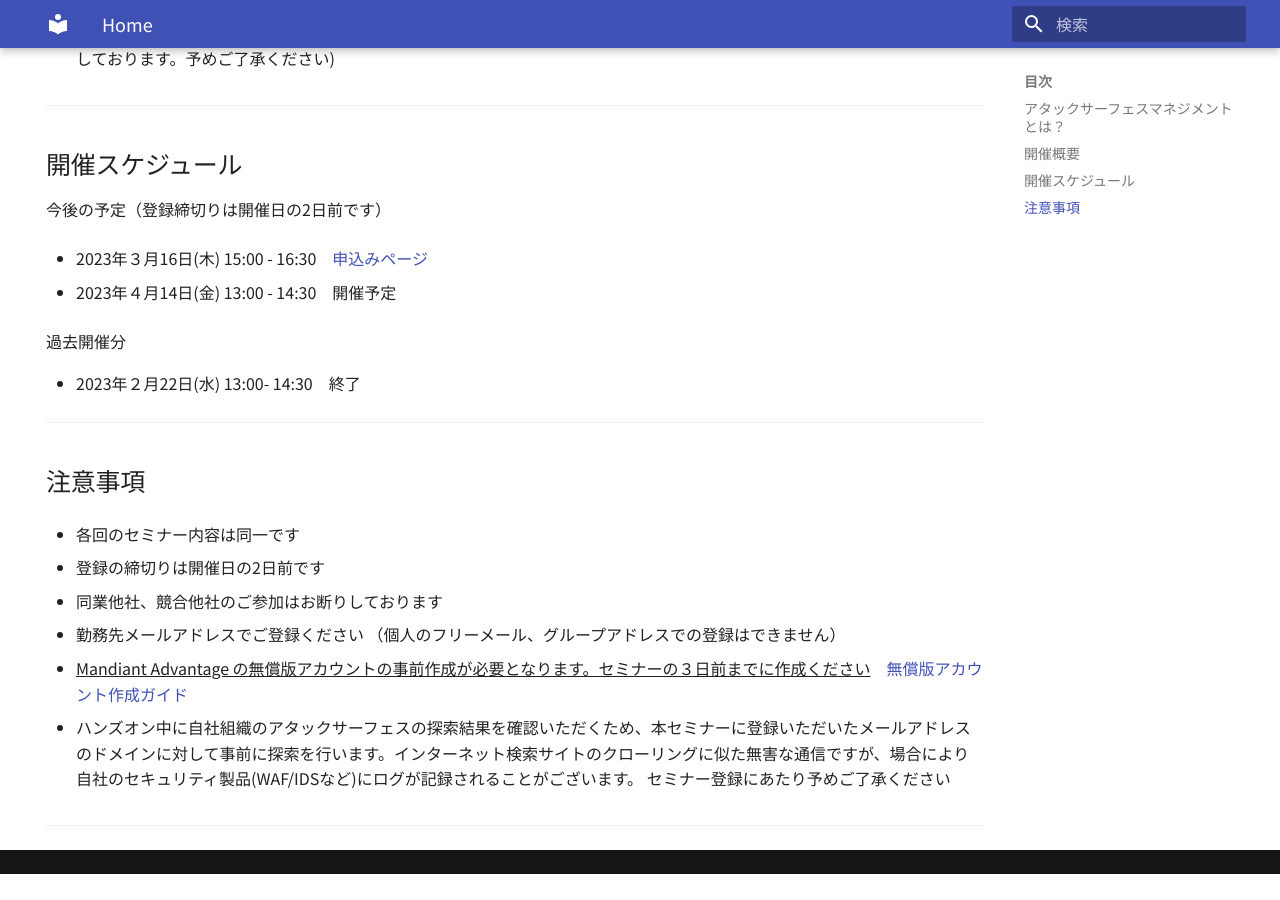
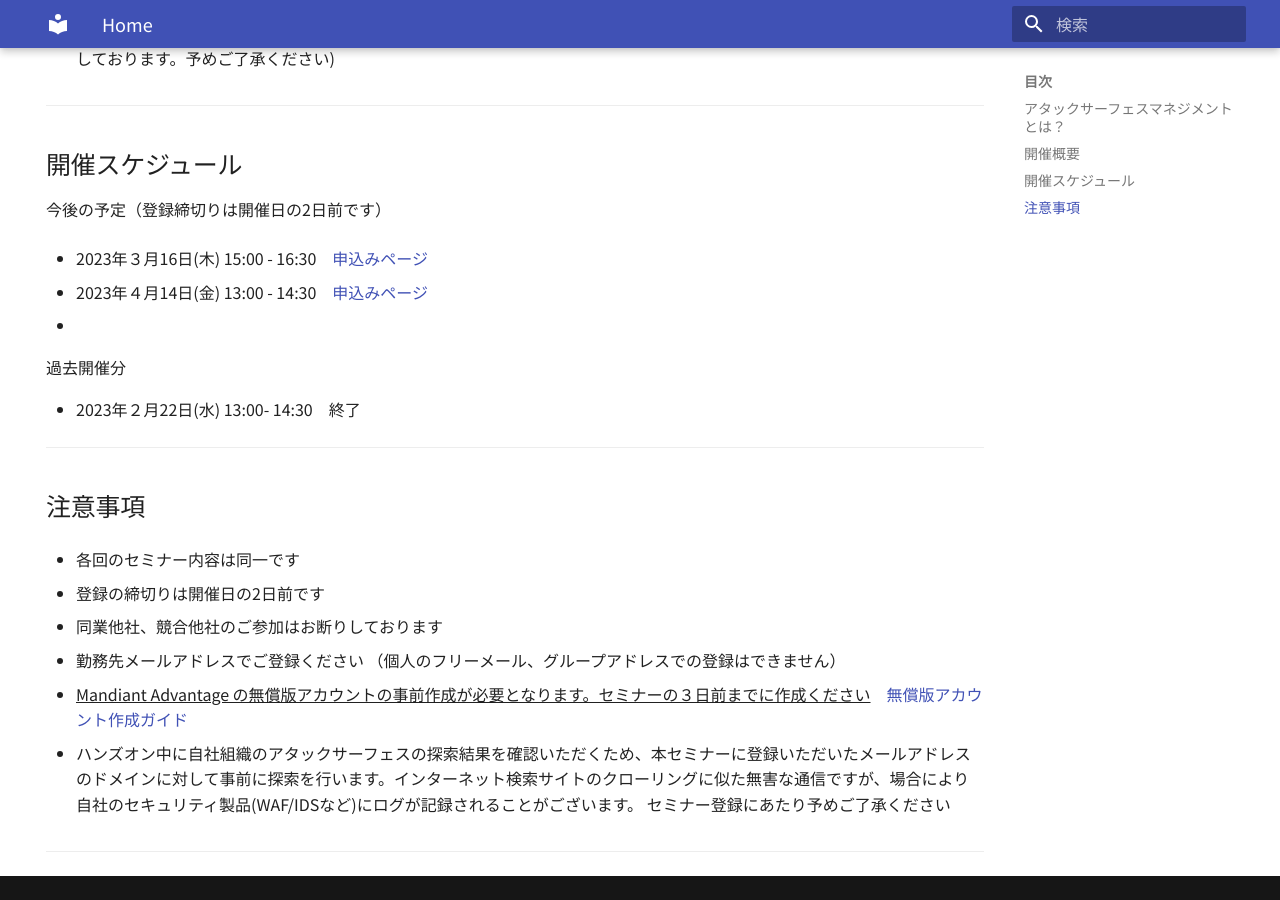
Before and after one commit to skiritan/mndt-seminar, an MkDocs documentation site: the page built from docs/index.md, in a window 1280 px wide and 900 px high, scrolled down 1394 px. Built offline with MkDocs 1.6.1 and Material for MkDocs 9.7.7, drawn with Linux system fonts in a browser that asks for light colours; before the commit the page ends 2268 px from its top, so only the background shows below that.

Commit message:
rev1.3 commit

```diff
--- a/docs/index.md
+++ b/docs/index.md
@@ -45,7 +45,9 @@ hide:
 
 - 2023年３月16日(木) 15:00 - 16:30　[申込みページ](https://events.teams.microsoft.com/event/120c6da0-0a80-428b-837d-c6805ad6d779@c30170dd-27b1-4418-8fd0-8fa942a24cf8)
 
-- 2023年４月14日(金) 13:00 - 14:30　開催予定
+- 2023年４月14日(金) 13:00 - 14:30　[申込みページ](https://events.teams.microsoft.com/event/0225005a-98e0-4028-90c0-262f7c41a51f@c30170dd-27b1-4418-8fd0-8fa942a24cf8)
+
+-
 
 過去開催分
 
```
Also changed, not shown: site/index.html, site/search/search_index.json, site/sitemap.xml, 1 other file.
